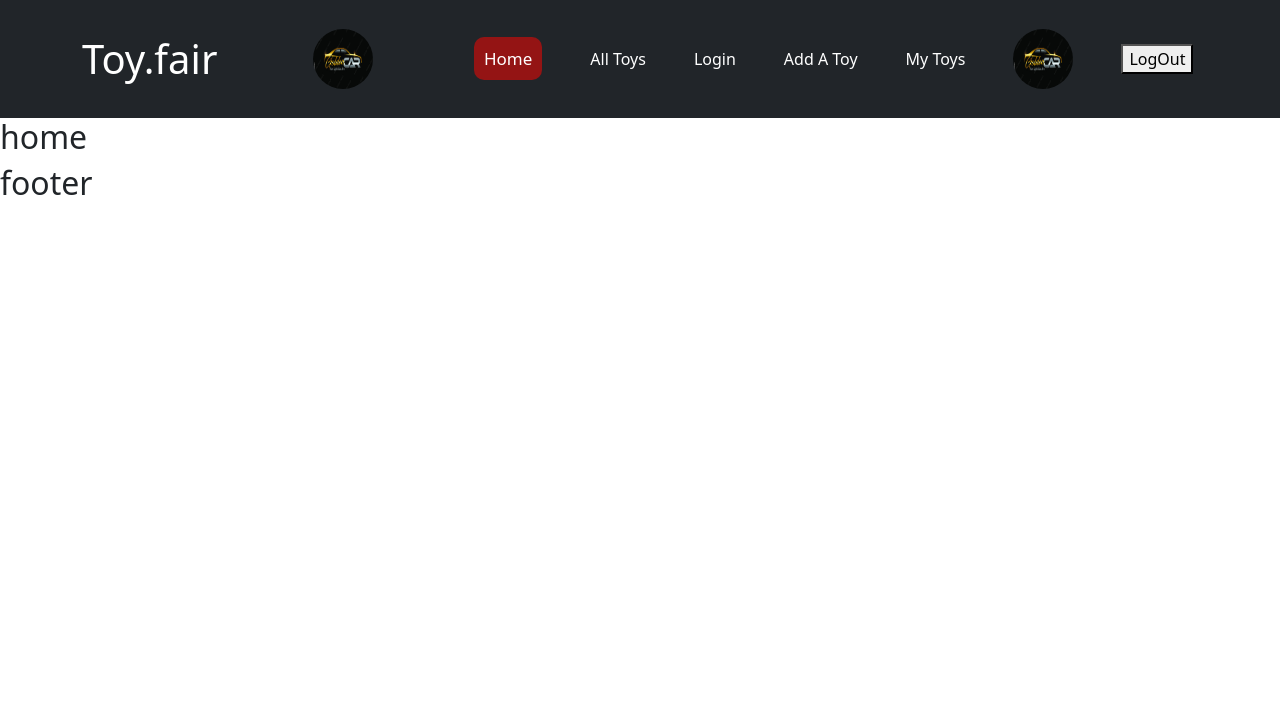
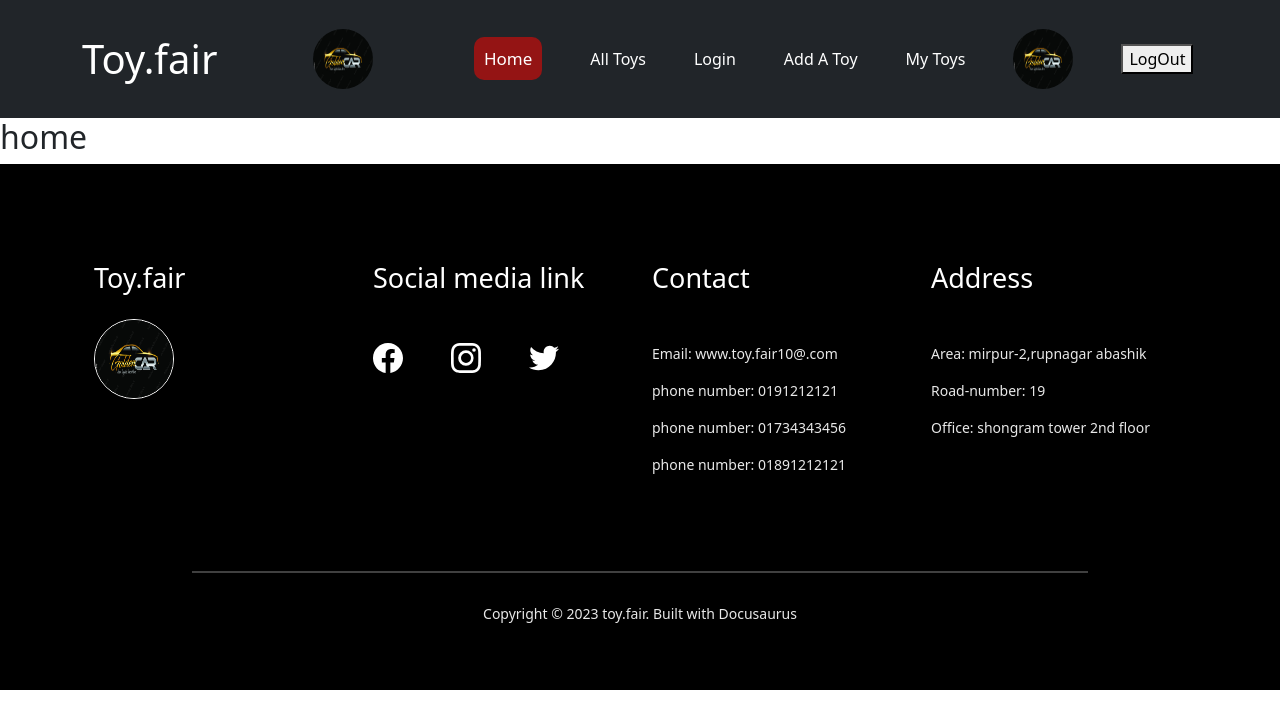
Before and after one commit to tonutonmoy/toy-fair-client-side, a React (Vite) app: page / in a window 1280 px wide. Shown: the top 728 px of the page. Built offline with nearby package versions, Linux system fonts and the light colour scheme.

Commit message:
footer done

```diff
--- a/src/Shared/Footer/Footer.css
+++ b/src/Shared/Footer/Footer.css
@@ -0,0 +1,47 @@
+
+.footer{
+    background-color: rgb(0, 0, 0);
+    padding-top: 50px;
+    padding-bottom: 50px;
+
+
+}
+
+.footer-h3{
+    font-size: 27px;
+    font-weight: 500;
+
+    color: white;
+}
+.footer-p{
+    color: rgba(255, 255, 255, 0.911);
+    font-size: 14px;
+    font-weight: 499;
+}
+.footer-link{
+
+    font-size: 30px;
+
+    color: white;
+}
+.footer-hr{
+    border: 1px solid white;
+
+    width: 70%;
+
+    margin: auto;
+}
+
+.footer-copy-right{
+
+    color: rgba(255, 255, 255, 0.911);
+    font-size: 14px;
+    font-weight: 499;
+
+    margin-top: 30px;
+    text-align: center;
+
+}
+.footer-logo{
+    border: 1px solid white;
+}
--- a/src/Shared/Footer/Footer.jsx
+++ b/src/Shared/Footer/Footer.jsx
@@ -1,10 +1,68 @@
 import './Footer.css'
+import {BsFacebook,BsInstagram } from 'react-icons/bs';
+import {FaTwitter} from 'react-icons/fa';
+import logo from '../../assets/logo/1000_F_351310893_Bn4dxRZS4sQ7aJiqgk9guUyIDVrPQm3R.jpg'
+
 
 const Footer = () => {
     return (
-        <div>
-            <h2>footer</h2>
-        </div>
+        <footer className='footer '>
+
+          <div className='row row-cols-4 container mx-auto my-5 '>
+
+          <section>
+
+                <h3 className='footer-h3 mb-4'>Toy.fair</h3>
+                <img className='footer-logo' style={{width:'80px',height:'80px',borderRadius:"100%"}}  src={logo} alt="" />
+
+            </section>
+
+
+             <section>
+
+                <h3 className='footer-h3'>Social media link</h3>
+
+                <div className='d-flex gap-5 my-5'>
+                <BsFacebook className='footer-link'/>
+                <BsInstagram className='footer-link'/>
+                <FaTwitter className='footer-link'/>
+                </div>
+             </section>
+
+
+           <section>
+               <h3 className='footer-h3'>Contact</h3>
+
+                <div className='my-5'>
+                     <p className='footer-p'>Email: www.toy.fair10@.com</p>
+                     <p className='footer-p'>phone number: 0191212121</p>
+                     <p className='footer-p'>phone number: 01734343456</p>
+                     <p className='footer-p'>phone number: 01891212121</p>
+                </div>
+
+           </section>
+
+           <section>
+
+           <h3 className='footer-h3'>Address</h3>
+
+
+            <div className='my-5'>
+            <p className='footer-p'>Area: mirpur-2,rupnagar abashik</p>
+          <p className='footer-p'>Road-number: 19 </p>
+          <p className='footer-p'>Office: shongram tower 2nd floor</p>
+            </div>
+           </section>
+
+          </div>
+
+     <hr className='footer-hr' />
+
+    <p className='footer-copy-right' >
+    Copyright © 2023 toy.fair. Built with Docusaurus
+    </p>
+
+        </footer>
     );
 };
 
```
